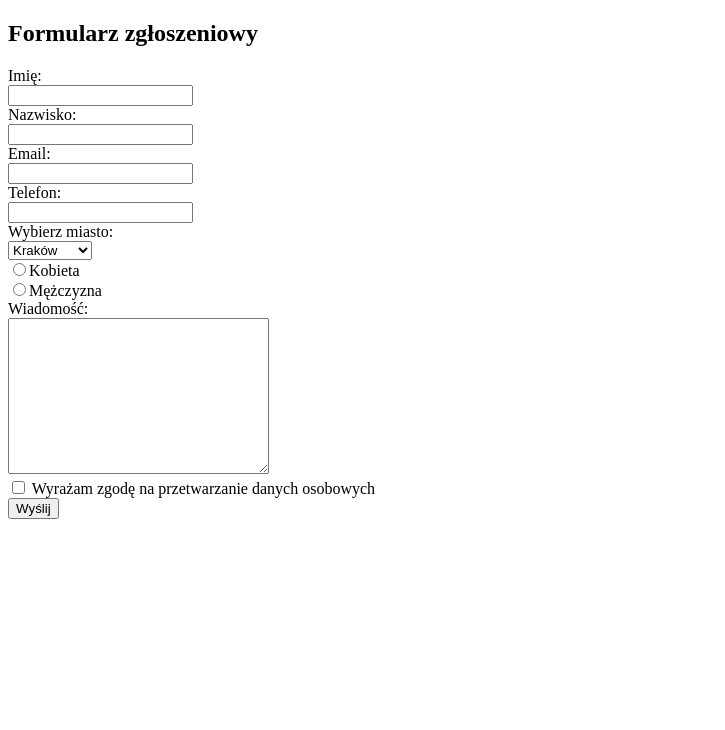
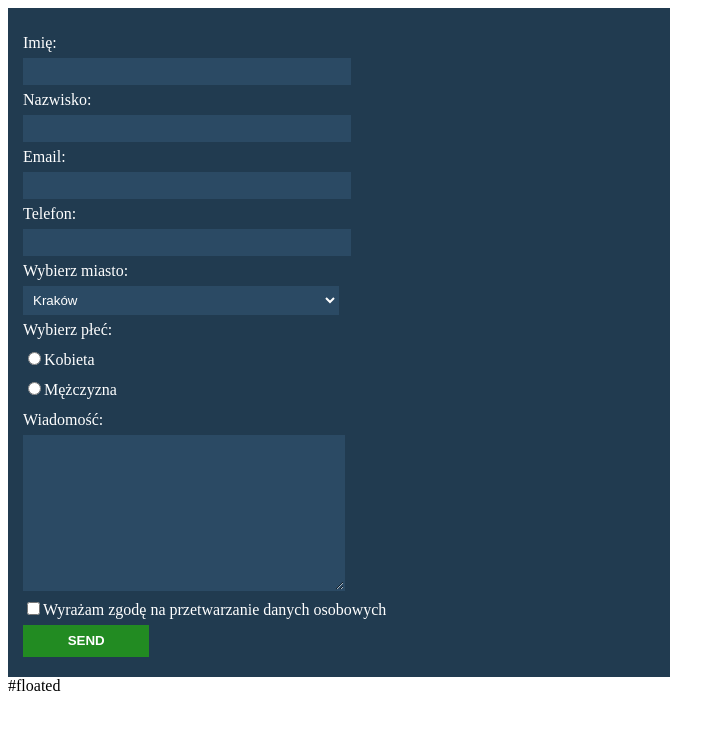
Before and after one commit to MagdaM90/contact-form, a plain HTML site: page index.html in a window 1280 px wide. Shown: the whole page, without its empty margins (0-725 px from the left). Drawn offline with Linux system fonts and the light colour scheme.

Commit message:
with styles

```diff
--- a/css/style.css
+++ b/css/style.css
@@ -0,0 +1,59 @@
+#formularz {
+    width: 50%;
+    background-color: #213b50;
+    padding: 20px 15px;
+}
+
+#formularz label {
+    color: #fff;
+    display: block;
+    line-height: 30px;
+}
+
+#formularz input,
+#formularz select,
+#formularz textarea {
+    width: 50%;
+    outline: none;
+    border: 1px solid #2b4a64;
+}
+
+#formularz select,
+#formularz input:not([type="submit"]) {
+/*    line-height: 20px;*/
+    padding: 5px;
+}
+
+#formularz input:not([type="submit"]),
+#formularz select,
+#formularz textarea {
+    background-color: #2b4a64;
+    color: #fff;
+
+}
+
+#formularz select {
+    color: #fff;
+}
+
+#formularz input:not([type="submit"]):focus,
+#formularz select:focus,
+#formularz textarea:focus {
+    background-color: #4e708c;
+}
+
+#formularz label input {
+    width: auto;
+}
+
+input#submit{
+    text-transform: uppercase;
+    color: #fff;
+    background-color: forestgreen;
+    text-align: center;
+    width: 20%;
+    border: 0;
+    outline: 0;
+    font-weight: bold;
+    line-height: 30px;
+}
--- a/index.html
+++ b/index.html
@@ -3,39 +3,42 @@
 
 <head>
     <meta charset="UTF-8">
-    <title>Document</title>
+    <title>Formularz</title>
     <link rel="stylesheet" href="css/style.css">
 
 </head>
 
 <body>
 
-    <div id="formularz">
-    <h2>Formularz zgłoszeniowy</h2>
-    <form action="https://formspree.io/magdatokarz@interia.pl" method="POST">
-        <label for="name">Imię:</label><br>
-        <input type="text" name="name" id="name"><br>
-        <label for="surname">Nazwisko:</label><br>
-        <input type="text" name="surname" id="surname"><br>
-        <label for="email">Email:</label><br>
-        <input type="text" name="email" id="email"><br>
-        <label for="telephone">Telefon:</label><br>
-        <input type="text" name="telephone" id="telephone"><br>
-        <label for="select1">Wybierz miasto:</label><br>
+    <form action="" method="POST" id="formularz">
+        <label for="name">Imię:</label>
+        <input type="text" name="name" id="name">
+        <label for="surname">Nazwisko:</label>
+        <input type="text" name="surname" id="surname">
+        <label for="email">Email:</label>
+        <input type="text" name="email" id="email">
+        <label for="telephone">Telefon:</label>
+        <input type="text" name="telephone" id="telephone">
+        <label for="select1">Wybierz miasto:</label>
         <select name="lista" id="select1">
         <option value="Kraków">Kraków</option>
         <option value="Warszawa">Warszawa</option>
         <option value="Gdańsk">Gdańsk</option>
-        </select><br>
-        <input type="radio" name="gender" value="female">Kobieta<br>
-        <input type="radio" name="gender" value="male">Mężczyzna<br>
-        <label for=message>Wiadomość:</label><br>
-        <textarea name="message" id="message" cols="30" rows="10"></textarea><br>
-        <input type="checkbox" name="agreement" id="agreement">
-        <label for="agreement">Wyrażam zgodę na przetwarzanie danych osobowych</label><br>
-        <input type="submit" value="Wyślij">
+        </select>
+        <label for="gender">Wybierz płeć:</label>
+        <label for="gender"><input type="radio" name="gender" value="female">Kobieta</label>
+        <label for="gender"><input type="radio" name="gender" value="male">Mężczyzna</label>
+        <label for=message>Wiadomość:</label>
+        <textarea name="message" id="message" cols="30" rows="10"></textarea>
+        <label for="agreement"><input type="checkbox" name="agreement" id="agreement">Wyrażam zgodę na przetwarzanie danych osobowych</label>
+        <input type="submit" id="submit" value="send">
     </form>
-    </div>
+
+    #floated
+
+    <!-- footer #footer -->
+    <!-- <footer id+"footer"></footer>  -->
+
 </body>
 
 </html>
```
